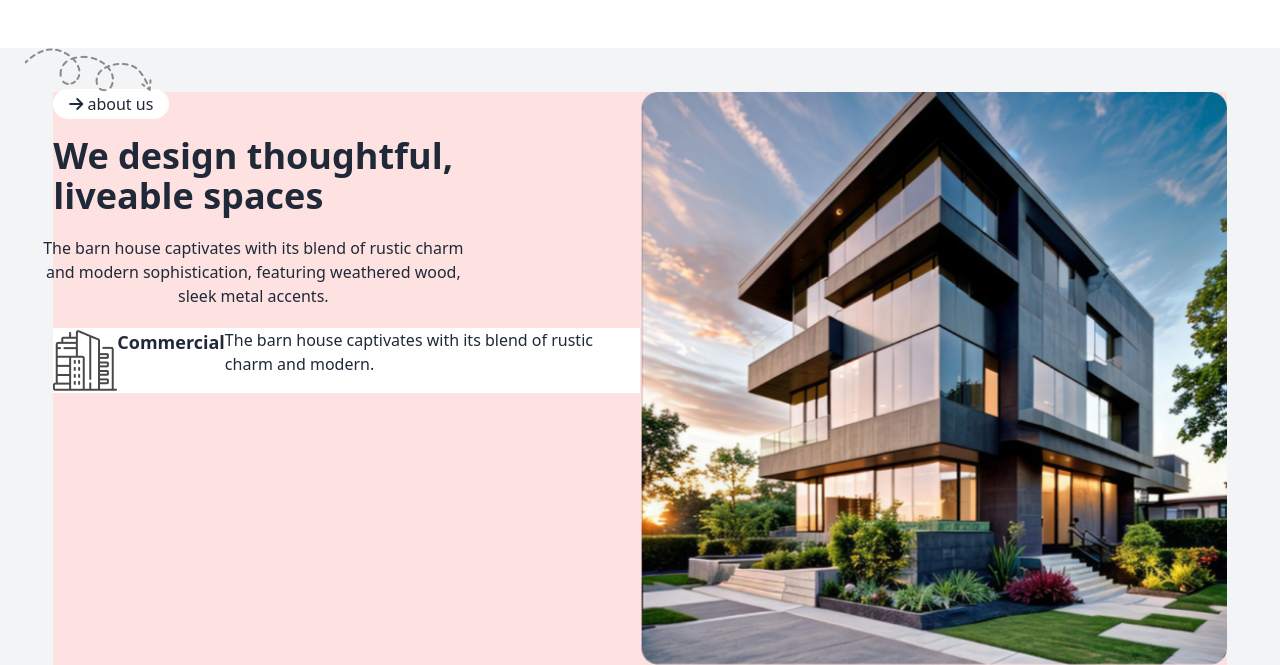
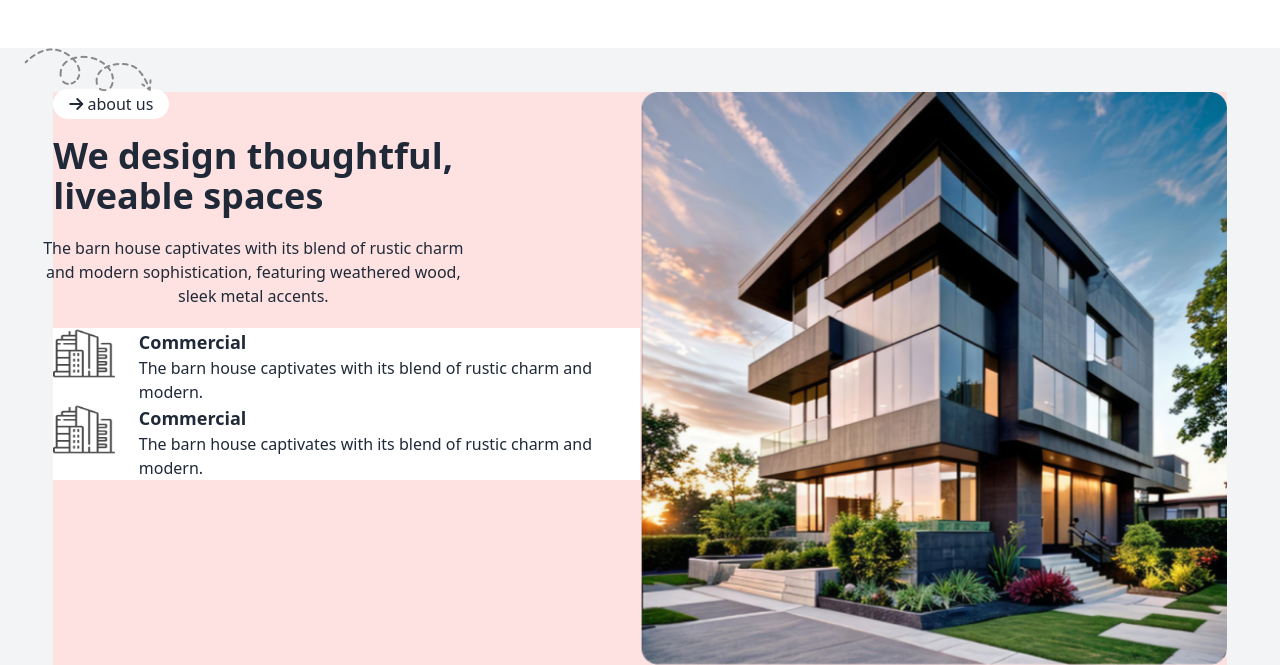
Before and after one commit to rajibmirza/ph-assignment03, a plain HTML site: page index.html in a window 1280 px wide. Shown: the part 654-1319 px from the top of the page. Drawn offline with nearby package versions, Linux system fonts and the light colour scheme.

Commit message:
next time add a new section

```diff
--- a/index.html
+++ b/index.html
@@ -74,17 +74,23 @@
     <img class="ml-6 opacity-50" src="./assets/Vector.png" alt="">
     <div class="w-11/12  bg-red-100 mx-auto grid grid-cols-1 lg:grid-cols-2">
       <div class="">
-       <div class=" text-gray-800 px-4 py-1 bg-white inline rounded-full  "><i class="fa-solid fa-arrow-right"></i> about us</div>
+       <div class=" text-gray-800 ml-28 lg:ml-0 px-4 py-1 bg-white inline rounded-full  "><i class="fa-solid fa-arrow-right"></i> about us</div>
        <h1  class="text-lg  font-bold text-center justify-center lg:text-4xl lg:text-left mt-3 lg:mt-5">We design thoughtful,<br> liveable spaces</h1>
        <p class="w-5/6  text-gray-800 mt-2 text-center mx-auto lg:w-3/4 lg:-ml-5 lg:my-5">The barn house captivates with its blend of rustic charm and
         modern sophistication, featuring weathered wood, sleek metal accents.</p>
-        <div class="bg-white w-full">
-         <div class="w-2/8 flex">
-          <img src="./assets/commercial.png" alt="">
-          <h3 class=" font-bold text-lg">Commercial</h3>
-          <p>The barn house captivates with its blend of rustic charm and modern.</p>
+        <div class="bg-white w-full mb-4">
+         <div class="w-2/8 flex gap-6">
+          <div><img class="w-full h-4/6" src="./assets/commercial.png" alt=""></div>
+         <div> <h3 class=" font-bold text-lg">Commercial</h3>
+          <p>The barn house captivates with its blend of rustic charm and modern.</p></div>
          </div>
-         <div class="w-6/8"></div>
+         <div class="w-6/8">
+          <div class="w-2/8 flex gap-6">
+            <div><img class="w-full h-4/6" src="./assets/commercial.png" alt=""></div>
+           <div> <h3 class=" font-bold text-lg">Commercial</h3>
+            <p>The barn house captivates with its blend of rustic charm and modern.</p></div>
+           </div>
+         </div>
         </div>
         <div class="bg-white w-full"></div>
       </div>
```
